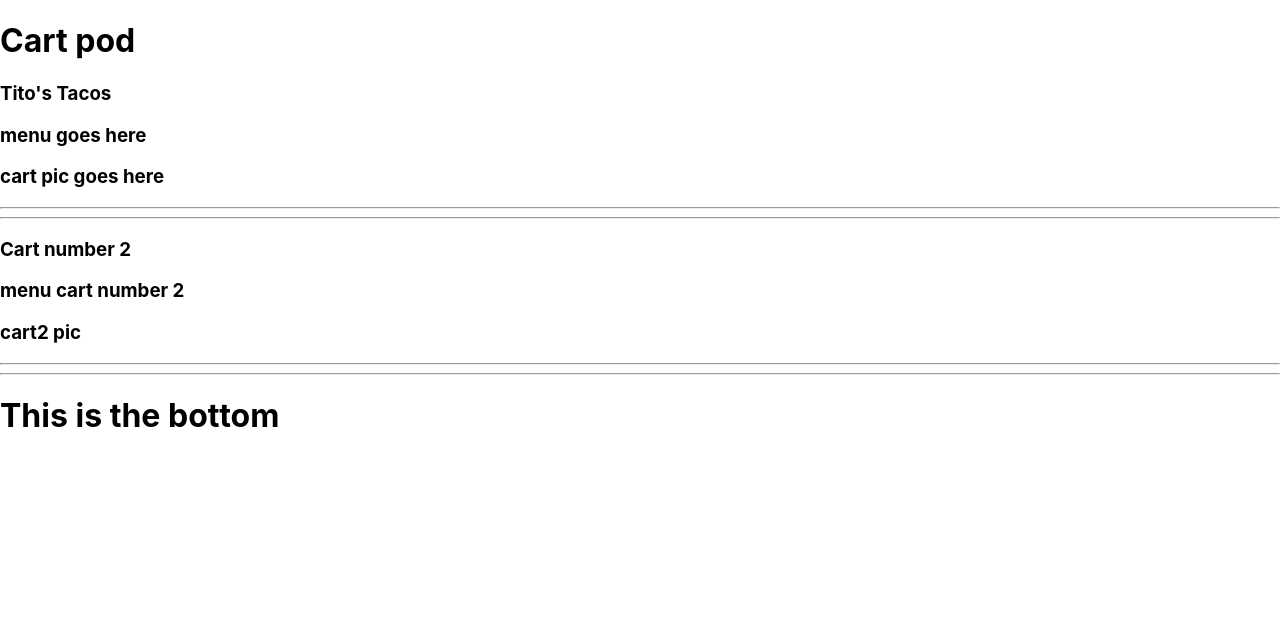
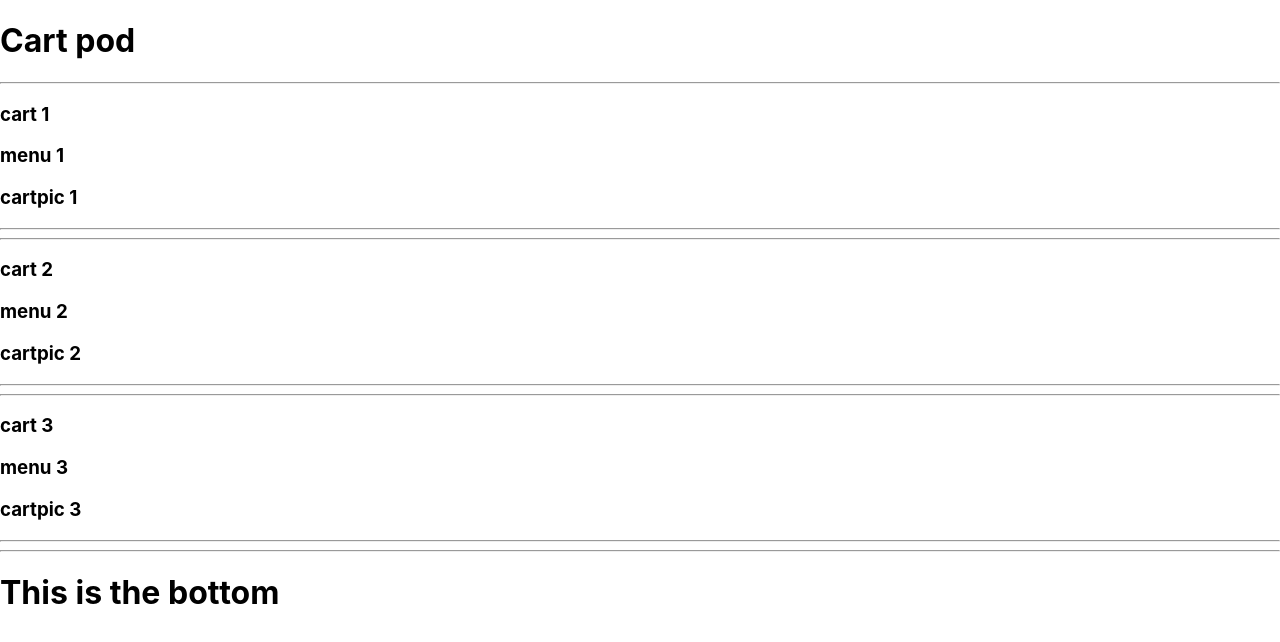
Before and after one commit to BryonBurke/component-practice, a React (Create React App) app: page / in a window 1280 px wide. Shown: the top 642 px of the page. Built offline with nearby package versions, Linux system fonts and the light colour scheme.

Commit message:
refactor cartpod component with map function

```diff
--- a/src/components/CartPod.js
+++ b/src/components/CartPod.js
@@ -1,22 +1,38 @@
-import React from "react";
-import Cart from "./Cart";
+import React from 'react';
+import Cart from './Cart';
 
-const cartName = "Tito's Tacos"
+const masterCartList = [
+  {
+    name: 'cart 1',
+    menu: 'menu 1',
+    cartpic: 'cartpic 1'
+  },
+  {
+    name: 'cart 2',
+    menu: 'menu 2',
+    cartpic: 'cartpic 2'
+  },
+  {
+    name: 'cart 3',
+    menu: 'menu 3',
+    cartpic: 'cartpic 3'
+  },
 
-function CartPod() {
+];
+
+const CartPod = () => {
   return (
     <React.Fragment>
-      <Cart
-        name={cartName}
-        menu="menu goes here"
-        cartpic="cart pic goes here" />
-      <Cart
-        name="Cart number 2"
-        menu="menu cart number 2"
-        cartpic="cart2 pic"
-      />
+      <hr />
+      {masterCartList.map((cart, index) => (
+        <Cart
+          name={cart.name}
+          menu={cart.menu}
+          cartpic={cart.cartpic}
+          key={index}
+        />
+      ))}
     </React.Fragment>
-
   );
 }
 
```
